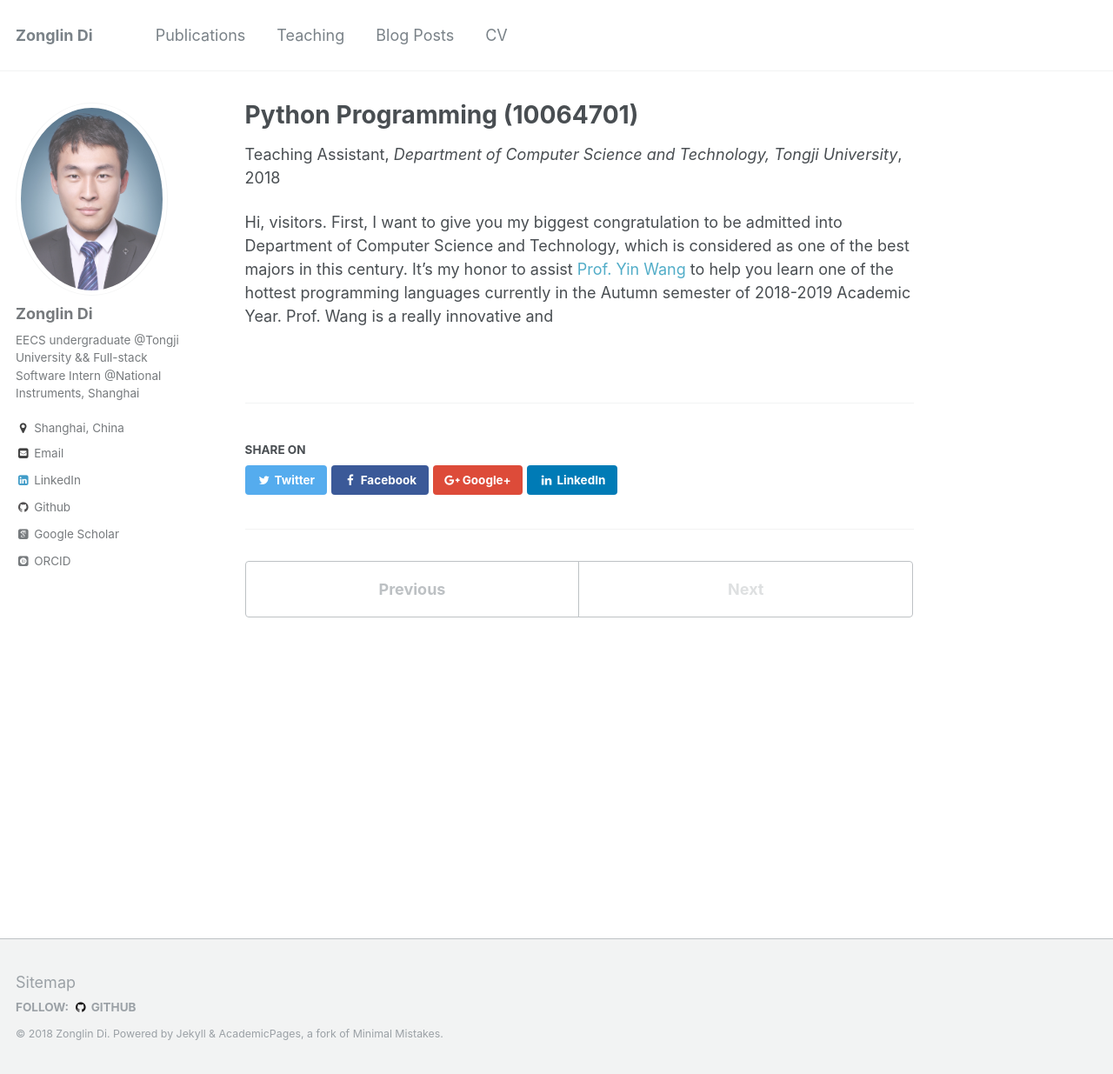
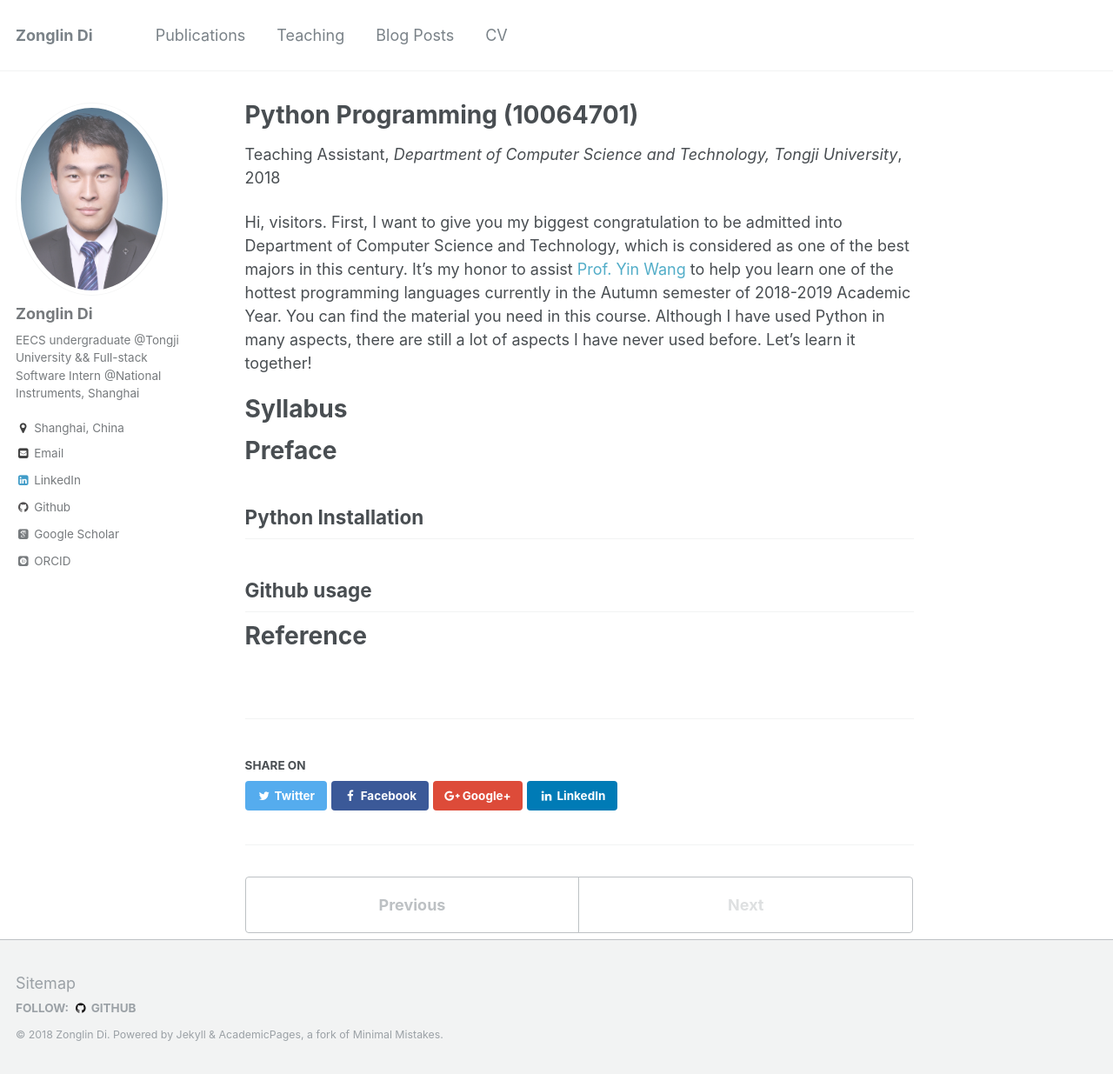
Before and after one commit to ElegantLin/elegantlin.github.io, a Jekyll site: the page built from _teaching/Python.md, in a window 1280 px wide and 1235 px high. Shown: the whole window at 87% size. Built offline with Jekyll 4.4.1, drawn with Linux system fonts in a browser that asks for light colours; some web fonts are replaced.

Commit message:
update python programmig course page

```diff
--- a/_teaching/Python.md
+++ b/_teaching/Python.md
@@ -8,4 +8,10 @@ date: Sept. 2018 -- Jan. 2019
 location: "Shanghai, China"
 ---
 
-Hi, visitors. First, I want to give you my biggest congratulation to be admitted into Department of Computer Science and Technology, which is considered as one of the best majors in this century. It's my honor to assist [Prof. Yin Wang](http://web.eecs.umich.edu/~yinw/) to help you learn one of the hottest programming languages currently in the Autumn semester of 2018-2019 Academic Year. Prof. Wang is a really innovative and
+Hi, visitors. First, I want to give you my biggest congratulation to be admitted into Department of Computer Science and Technology, which is considered as one of the best majors in this century. It's my honor to assist [Prof. Yin Wang](http://web.eecs.umich.edu/~yinw/) to help you learn one of the hottest programming languages currently in the Autumn semester of 2018-2019 Academic Year. You can find the material you need in this course. Although I have used Python in many aspects, there are still a lot of aspects I have never used before. Let's learn it together!
+
+# Syllabus
+# Preface
+## Python Installation
+## Github usage
+# Reference
```
